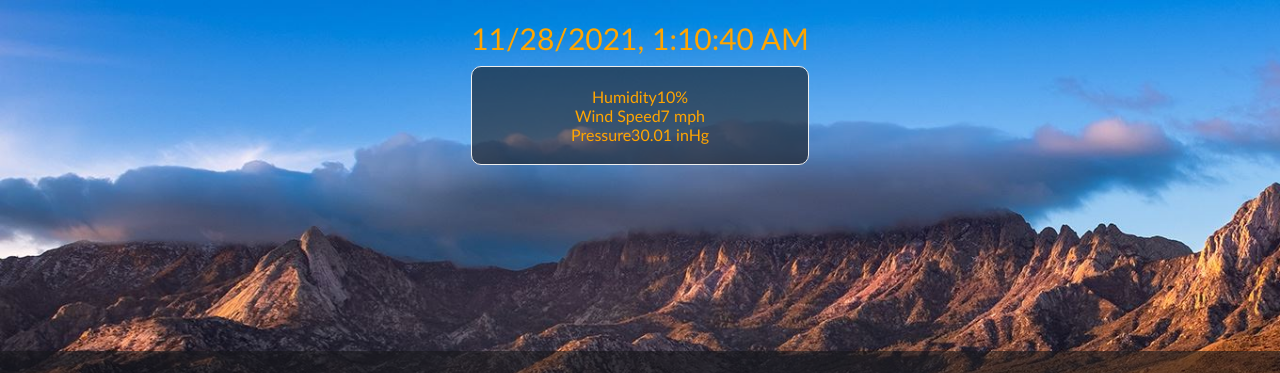
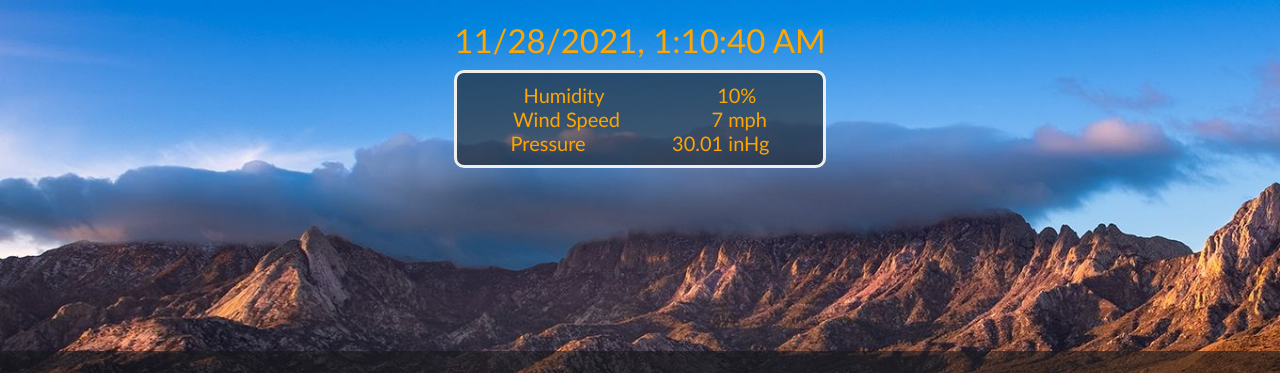
Before and after one commit to MatthewDeLeon-ops/CityBasedWeatherApiApplication, a plain HTML site: page index.html in a window 1280 px wide. Shown: the top 373 px of the page. Drawn offline with Linux system fonts and the light colour scheme.

Commit message:
website structure in progress, tweak timezone

```diff
--- a/index.html
+++ b/index.html
@@ -86,7 +86,13 @@
 					<div class="temp">Night - 75&#176; F</div>
 					<div class="temp">Day - 85&#176; F</div>
 				</div>
-
+				<div class="weather-forecast-item">
+					<div class="day">Sunday</div>
+					<img src="http://openweathermap.org/img/wn/13d@2x.png" alt="weather icon"
+						class="w-icon">
+					<div class="temp">Night - 75&#176; F</div>
+					<div class="temp">Day - 85&#176; F</div>
+				</div>
 			</div>
 		</div>
 		<script src="websitestructure.js"></script>
--- a/websitestructure.js
+++ b/websitestructure.js
@@ -0,0 +1,27 @@
+const timeEl = document.getElementById('time')
+const dateEl = document.getElementById('date')
+const currentWeatherItemsEl = document.getElementById('current-weather-items')
+const timezone = document.getElementById('time-zone')
+// const countryEl = document.getElementById('country'); readd this in or eval if you want it
+const weatherForecastEl = document.getElementById('weather-forecast')
+const currentTempEl = document.getElementById('current-temp')
+
+const days = ['Sunday', 'Monday', 'Tuesday', 'Wednesday', 'Thursday', 'Friday', 'Saturday']
+const months = ['Jan', 'Feb', 'Mar', 'Apr', 'May', 'Jun', 'Jul', 'Aug', 'Sep', 'Oct', 'Nov', 'Dec'];
+
+/* setInterval(() => {
+	const time = new Date();
+	const month = time.getMonth();
+	const date = time.getDate();
+	const day = time.getDay();
+	const hour = time.getHours();
+	const hoursIn12HrFormat = hour >= 13 ? hour % 12 : hour
+	const minutes = time.getMinutes();
+	const ampm = hour >= 12 ? 'PM' : 'AM'
+
+	timeEl.innerHTML = (hoursIn12HrFormat < 10 ? '0' + hoursIn12HrFormat : hoursIn12HrFormat) + ':' + (minutes < 10 ? '0' + minutes : minutes) + ' ' + `<span id="am-pm">${ampm}</span>`
+
+	dateEl.innerHTML = days[day] + ', ' + date + ' ' + months[month]
+
+}, 1000);
+*/
--- a/websitestyles.css
+++ b/websitestyles.css
@@ -29,23 +29,23 @@ body {
 	font-weight: 100;
 }
 
+
 .date-container .date {
-	font-size: 30px;
+	font-size: 33px;
 	text-align: center;
 	font-weight: 400;
 }
 
 .current-info .others {
-	display: flex;
-	flex-direction: column;
+	text-anchor: end;
 	background: rgba(24, 24, 27, 0.6);
-	padding: 20px;
+	padding: 10px;
 	border-radius: 10px;
 	margin: 10px 0;
-	border: 1px solid #eee;
+	border: 3px solid #eee;
 }
-
 .current-info .others .weather-item {
+	font-size: 20px;
 	display: flex;
 	justify-content: space-between;
 }
```
